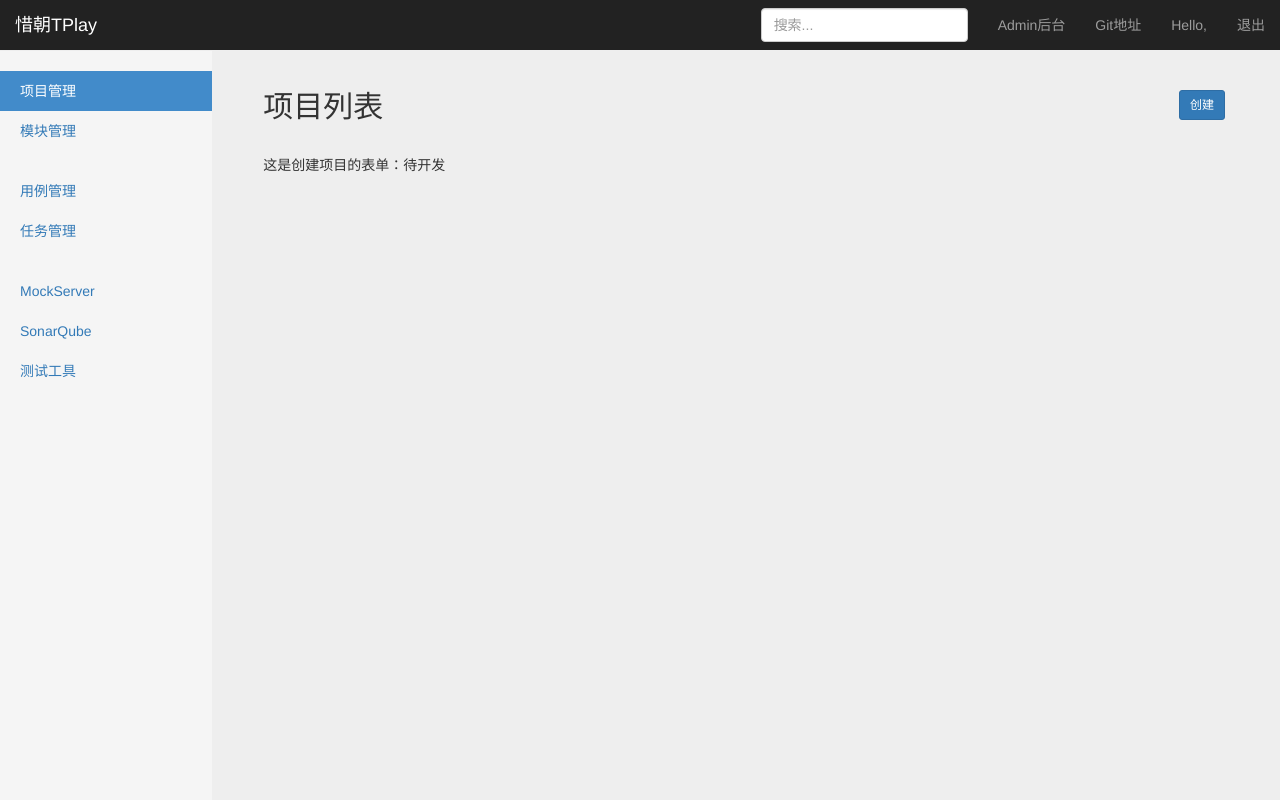
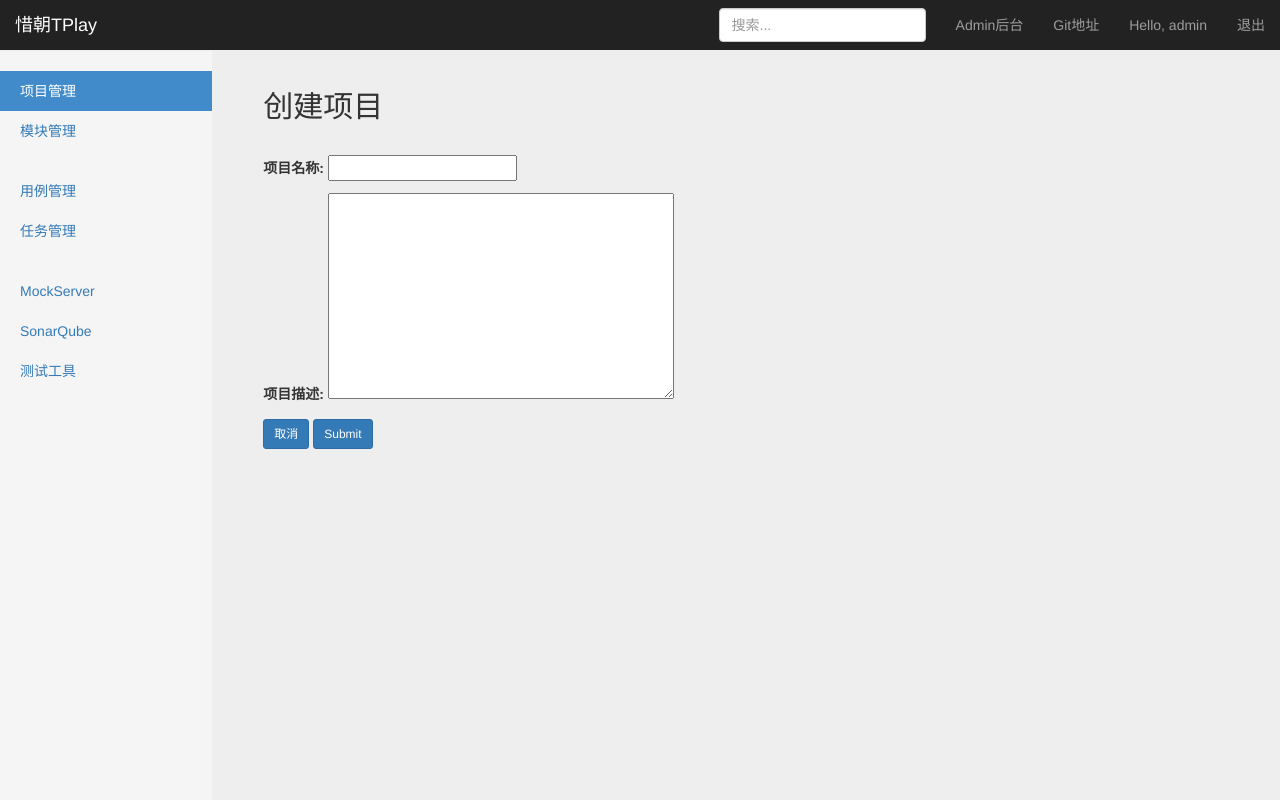
Before and after one commit to yuzhujinchi/XiZhaoTPlay, a Django app: page /project/create_project/ in a window 1280 px wide. Run offline with Django 3.2, Linux system fonts and the light colour scheme; a user stored in the database is signed in; some libraries are stand-ins or nearby versions.

Commit message:
create,edit,delete project

```diff
--- /dev/null
+++ b/test_platform/project_app/forms.py
@@ -0,0 +1,20 @@
+from django import forms
+from .models import Project
+
+# class ProjectForm(forms.Form):
+#     name = forms.CharField(label='项目名称', max_length=100)
+#     description = forms.CharField(label="项目描述", widget=forms.Textarea)
+
+
+class CreateProjectForm(forms.ModelForm):
+
+    class Meta:
+        model = Project
+        fields = ['name', 'description']
+
+
+class EditProjectForm(forms.ModelForm):
+
+    class Meta:
+        model = Project
+        exclude = ["created_at"]
--- a/test_platform/project_app/urls.py
+++ b/test_platform/project_app/urls.py
@@ -4,4 +4,6 @@ from project_app import views
 urlpatterns = [
     path('project_manage/', views.project_manage),
     path('create_project/', views.create_project),
+    path('edit_project/<int:pid>/', views.edit_project),
+    path('delete_project/<int:pid>/', views.delete_project),
 ]
--- a/test_platform/project_app/views.py
+++ b/test_platform/project_app/views.py
@@ -2,6 +2,7 @@ from django.shortcuts import render
 from django.http import HttpResponse, HttpResponseRedirect
 from django.contrib.auth.decorators import login_required
 from project_app.models import Project
+from .forms import CreateProjectForm, EditProjectForm
 # Create your views here.
 
 
@@ -17,9 +18,43 @@ def project_manage(request):
 
 @login_required()
 def create_project(request):
-    user = request.session.get("user", "")
-    projects_all = Project.objects.all()
-    return HttpResponse(render(request, 'project_manage.html', {
-        "user": user,
-        "projects": projects_all,
-        "type": "create_project"}))
+    if request.method == 'POST':
+        form = CreateProjectForm(request.POST)
+        if form.is_valid():
+            name = form.cleaned_data["name"]
+            description = form.cleaned_data["description"]
+            Project.objects.create(name=name, description=description)
+            return HttpResponseRedirect('/project/project_manage/')
+
+    else:
+        form = CreateProjectForm()
+        return render(request, 'project_manage.html', {
+            "form": form,
+            "type": "create"})
+
+
+@login_required()
+def edit_project(request, pid):
+    if request.method == 'POST':
+        form = EditProjectForm(request.POST)
+        if form.is_valid():
+            model = Project.objects.get(id=pid)
+            model.name = form.cleaned_data["name"]
+            model.description = form.cleaned_data["description"]
+            model.status = form.cleaned_data["status"]
+            model.save()
+            return HttpResponseRedirect('/project/project_manage/')
+    else:
+        if pid > 0 and isinstance(pid, int):
+            form = EditProjectForm(
+                instance=Project.objects.get(id=pid)
+            )
+            return render(request, 'project_manage.html', {
+                "form": form,
+                "type": "edit"})
+
+
+@login_required()
+def delete_project(request, pid):
+    Project.objects.get(id=pid).delete()
+    return HttpResponseRedirect('/project/project_manage/')
--- a/test_platform/templates/project_manage.html
+++ b/test_platform/templates/project_manage.html
@@ -52,6 +52,13 @@
                  onclick="window.location.href='/project/create_project/'" >创建</a>
             </h2>
           </div>
+          <script type="application/javascript">
+            function rec(){
+              if (!confirm("确认要删除项目吗？")){
+                window.event.returnValue=false;
+              }
+            }
+          </script>
           <div class="table-responsive">
             <table class="table table-striped">
               <thead>
@@ -73,8 +80,8 @@
                   <td>{{project.status}}</td>
                   <td>{{project.created_at}}</td>
                   <td>
-                    <button type="button" class="btn btn-primary btn-sm">编辑</button>
-                    <button type="button" class="btn btn-primary btn-sm">删除</button>
+                    <a type="button" href="/project/edit_project/{{project.id}}" class="btn btn-primary btn-sm">编辑</a>
+                    <a type="button" href="/project/delete_project/{{project.id}}" class="btn btn-primary btn-sm" onclick="rec()">删除</a>
                   </td>
                 </tr>
               {% endfor %}
@@ -85,21 +92,38 @@
         {% endif %}
       </div>
 
-      {% if type == "create_project" %}
+      {% if type == "create" %}
         <div class="col-sm-9 col-sm-offset-3 col-md-10 col-md-offset-2 main">
           <div class="sub-header">
-            <h2 class="sub-header" align="left">项目列表
-              <a type="button" class="btn btn-primary btn-sm" style="float: right"
-                 onclick="window.location.href='/project/create_project/'" >创建</a>
-            </h2>
+            <h2 class="sub-header" align="left">创建项目</h2>
           </div>
-          <div class="table-responsive">这是创建项目的表单：待开发
-            <table class="table table-striped">
-            </table>
+          <div class="table-responsive">
+            <form action="/project/create_project/" method="post">
+              {% csrf_token %}
+              {{form.as_p}}
+              <a type="button" class="btn btn-primary btn-sm" onclick="window.location.href='/project/project_manage/'" >取消</a>
+              <input type="submit" class="btn btn-primary btn-sm">
+            </form>
           </div>
         </div>
-        {% endif %}
-      </div>
+      {% endif %}
+
+      {% if type == "edit" %}
+        <div class="col-sm-9 col-sm-offset-3 col-md-10 col-md-offset-2 main">
+          <div class="sub-header">
+            <h2 class="sub-header" align="left">编辑项目</h2>
+          </div>
+          <div class="table-responsive">
+            <form role="form" method="post">
+              {% csrf_token %}
+              {{form.as_p}}
+              <a type="button" class="btn btn-primary btn-sm" onclick="window.location.href='/project/project_manage/'" >取消</a>
+              <input type="submit" class="btn btn-primary btn-sm" >
+            </form>
+          </div>
+        </div>
+      {% endif %}
 
     </div>
+
   {% endblock %}
```
Also changed, not shown: test_platform/templates/module_manage.html (added, +10 -0 lines), test_platform/test.sqlite3.
